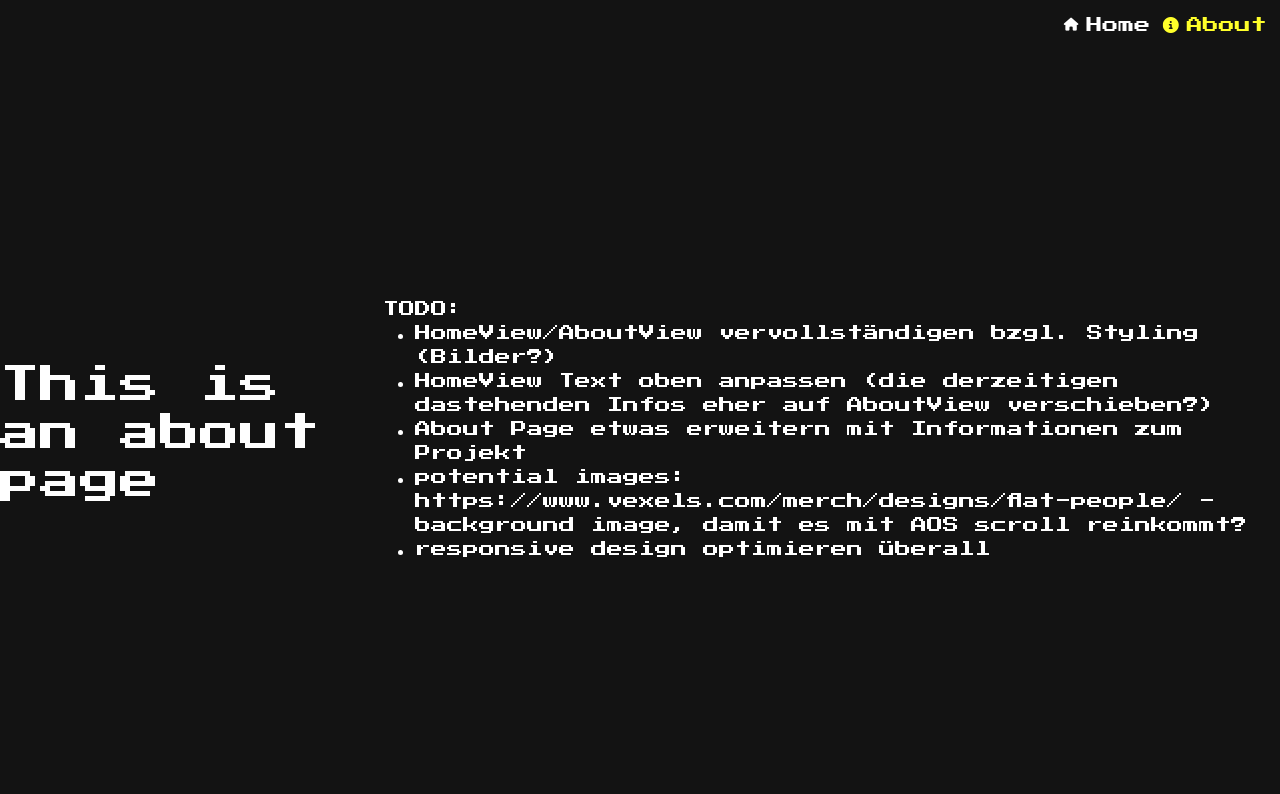
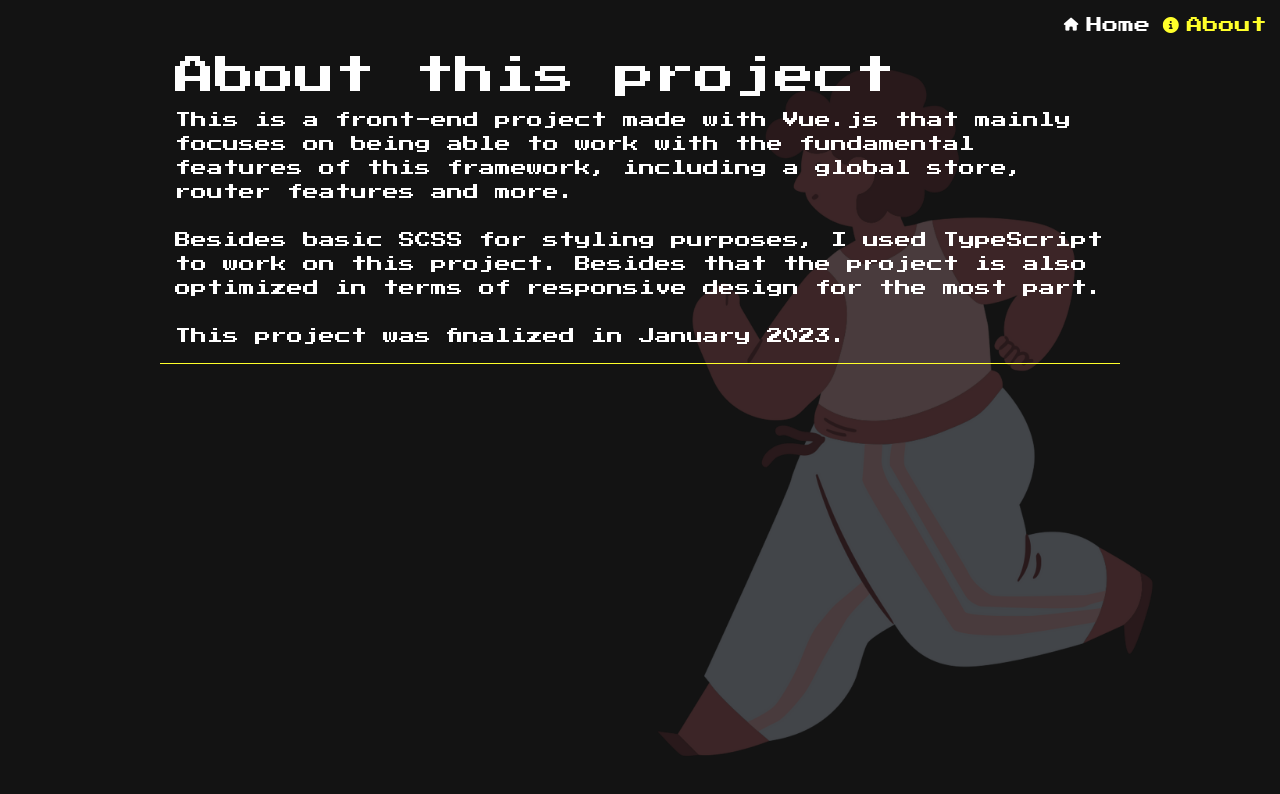
Before and after one commit to Matthes-Baer/NutritionCalculator, a Vue app: page /about in a window 1280 px wide. Shown: the top 794 px of the page. Built offline with nearby package versions, Linux system fonts and the light colour scheme.

Commit message:
feat: Updated AboutView

```diff
--- a/src/components/StartInfo.vue
+++ b/src/components/StartInfo.vue
@@ -6,7 +6,10 @@ export default {
 };
 </script>
 <template>
-  <div class="d-flex text-center main-container background-image-container">
+  <div
+    class="d-flex text-center main-container background-image-container"
+    data-aos="fade-up"
+  >
     <div class="half-container">
       <h1><span class="underlined">Nutrition</span> Calculator</h1>
       <p>
--- a/src/views/AboutView.vue
+++ b/src/views/AboutView.vue
@@ -1,33 +1,50 @@
 <script setup lang="ts"></script>
 
 <template>
-  <div class="about">
-    <h1>This is an about page</h1>
-    <div>
-      TODO:
-      <ul>
-        <li>HomeView/AboutView vervollständigen bzgl. Styling (Bilder?)</li>
-        <li>
-          HomeView Text oben anpassen (die derzeitigen dastehenden Infos eher
-          auf AboutView verschieben?)
-        </li>
-        <li>About Page etwas erweitern mit Informationen zum Projekt</li>
-        <li>
-          potential images: https://www.vexels.com/merch/designs/flat-people/ -
-          background image, damit es mit AOS scroll reinkommt?
-        </li>
-        <li>responsive design optimieren überall</li>
-      </ul>
+  <div class="background-image-container" data-aos="fade-up">
+    <div class="main-container mx-auto">
+      <h1>About this project</h1>
+      <div>
+        This is a front-end project made with Vue.js that mainly focuses on
+        being able to work with the fundamental features of this framework,
+        including a global store, router features and more.
+        <br />
+        <br />
+        Besides basic SCSS for styling purposes, I used TypeScript to work on
+        this project. Besides that the project is also optimized in terms of
+        responsive design for the most part.
+        <br />
+        <br />
+        This project was finalized in January 2023.
+      </div>
     </div>
   </div>
 </template>
 
-<style>
-@media (min-width: 1024px) {
-  .about {
-    min-height: 100vh;
-    display: flex;
-    align-items: center;
+<style scoped lang="scss">
+.main-container {
+  width: 75%;
+  border-bottom: 1px solid var(--accentColor);
+  padding: 15px;
+}
+
+.background-image-container {
+  height: 750px;
+  position: relative;
+
+  &::before {
+    content: "";
+    position: absolute;
+    top: 0px;
+    left: 0px;
+    right: 0px;
+    bottom: 0px;
+    background-image: url("../assets/images/woman-running-3.png");
+    background-position: right bottom;
+    background-size: contain;
+    background-repeat: no-repeat;
+    opacity: 0.25;
+    z-index: -1;
   }
 }
 </style>
```
